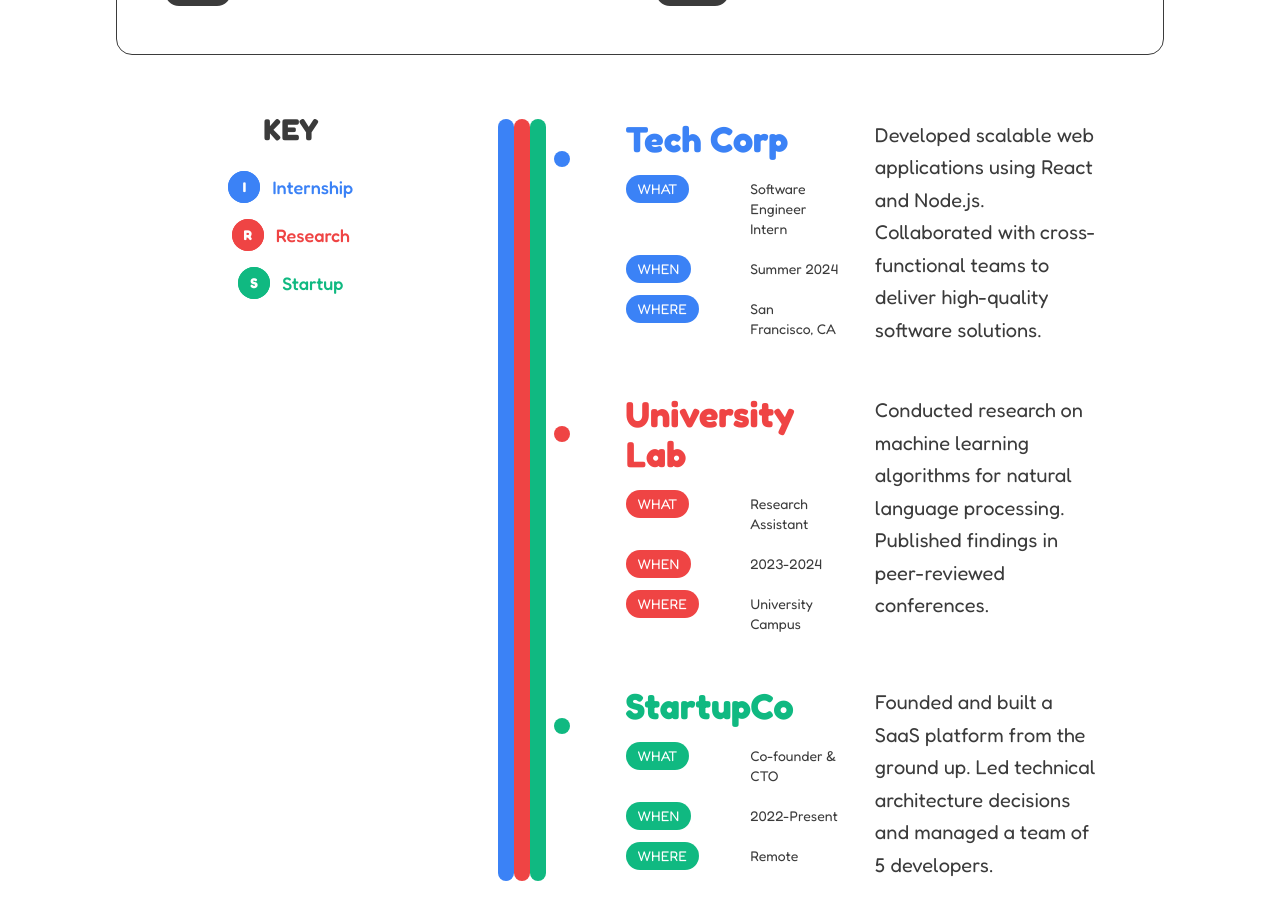
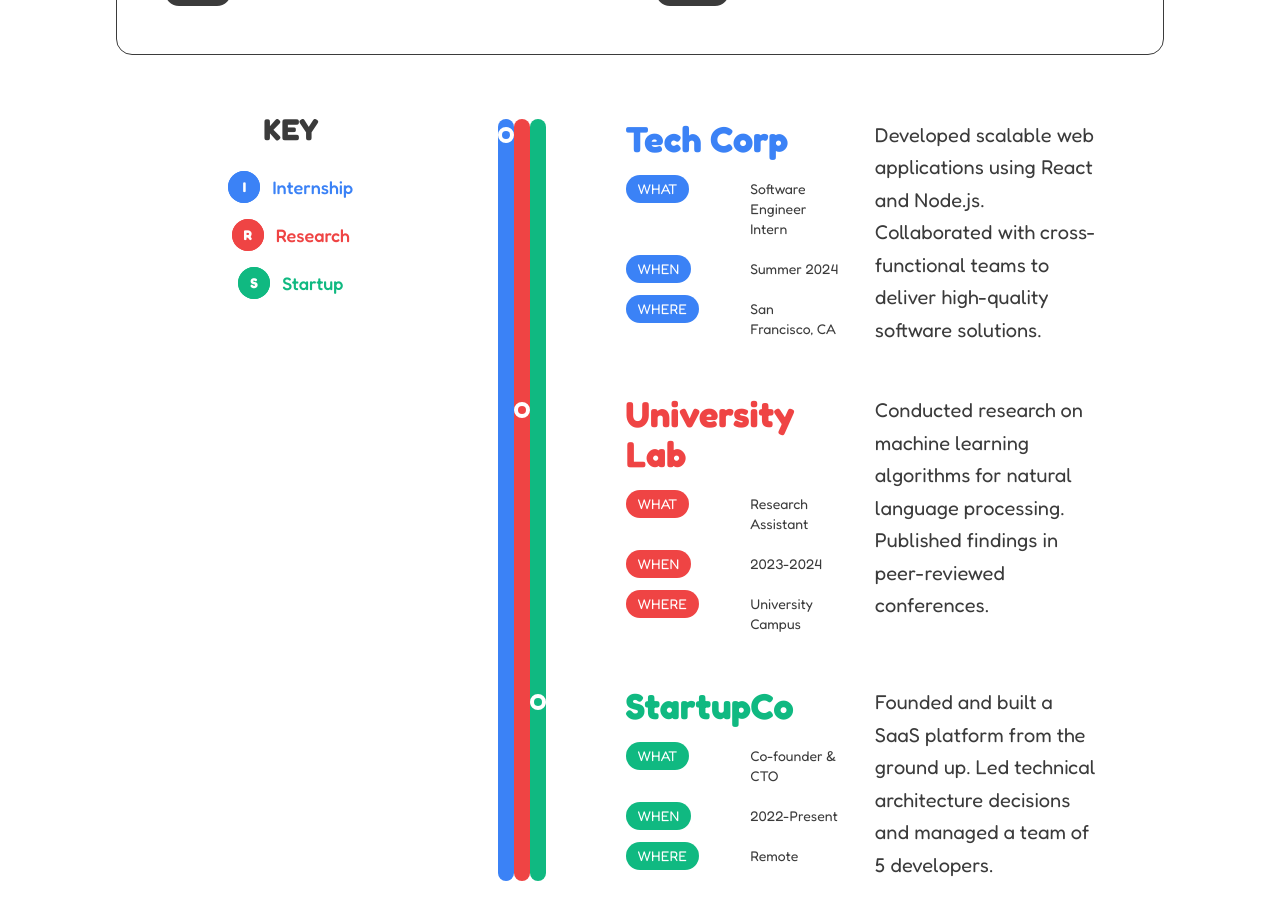
Before and after one commit to JaeMinBird/portfoliov4, a Next.js app: page / in a window 1280 px wide. Shown: the part 820-1739 px from the top of the page. Built offline with nearby package versions, Linux system fonts and the light colour scheme.

Commit message:
perfecting it

```diff
--- a/src/app/components/metro.tsx
+++ b/src/app/components/metro.tsx
@@ -192,10 +192,17 @@ export default function Metro() {
                           transition={{ duration: 0.3, delay: expIndex * 0.1 }}
                         >
                           {/* Stop Circle */}
-                          <div className="absolute -left-8 top-6">
-                            <div className="w-8 h-8 rounded-full border-2 border-white bg-white flex items-center justify-center">
+                          <div
+                            className="absolute top-2"
+                            style={{
+                              left: lineIndex === 0 ? '-80px' :
+                                    lineIndex === 1 ? '-64px' :
+                                    '-48px'
+                            }}
+                          >
+                            <div className="w-4 h-4 rounded-full border-2 border-white bg-white flex items-center justify-center">
                               <div
-                                className="w-4 h-4 rounded-full"
+                                className="w-2 h-2 rounded-full"
                                 style={{ backgroundColor: config.color }}
                               />
                             </div>
```
